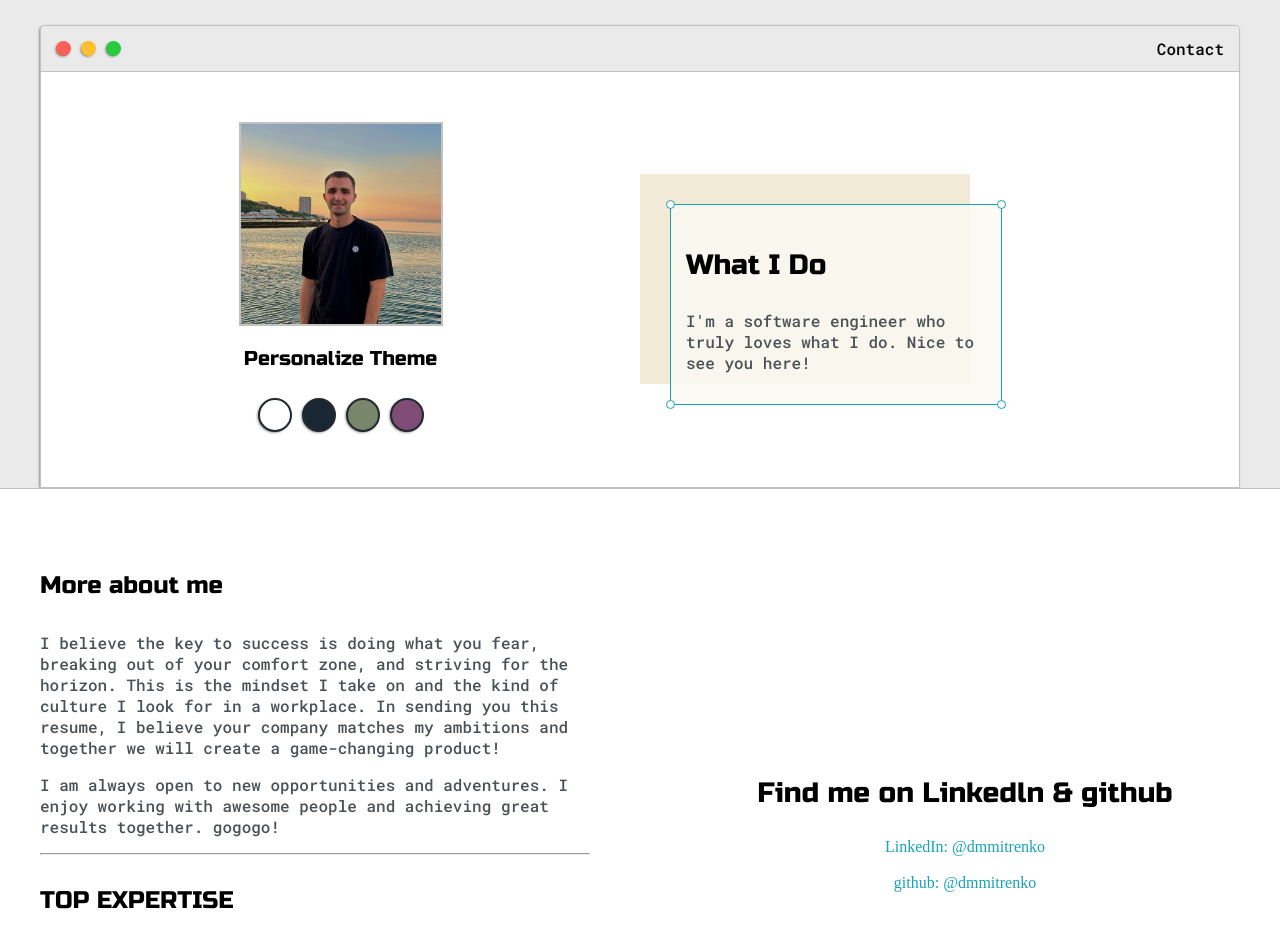
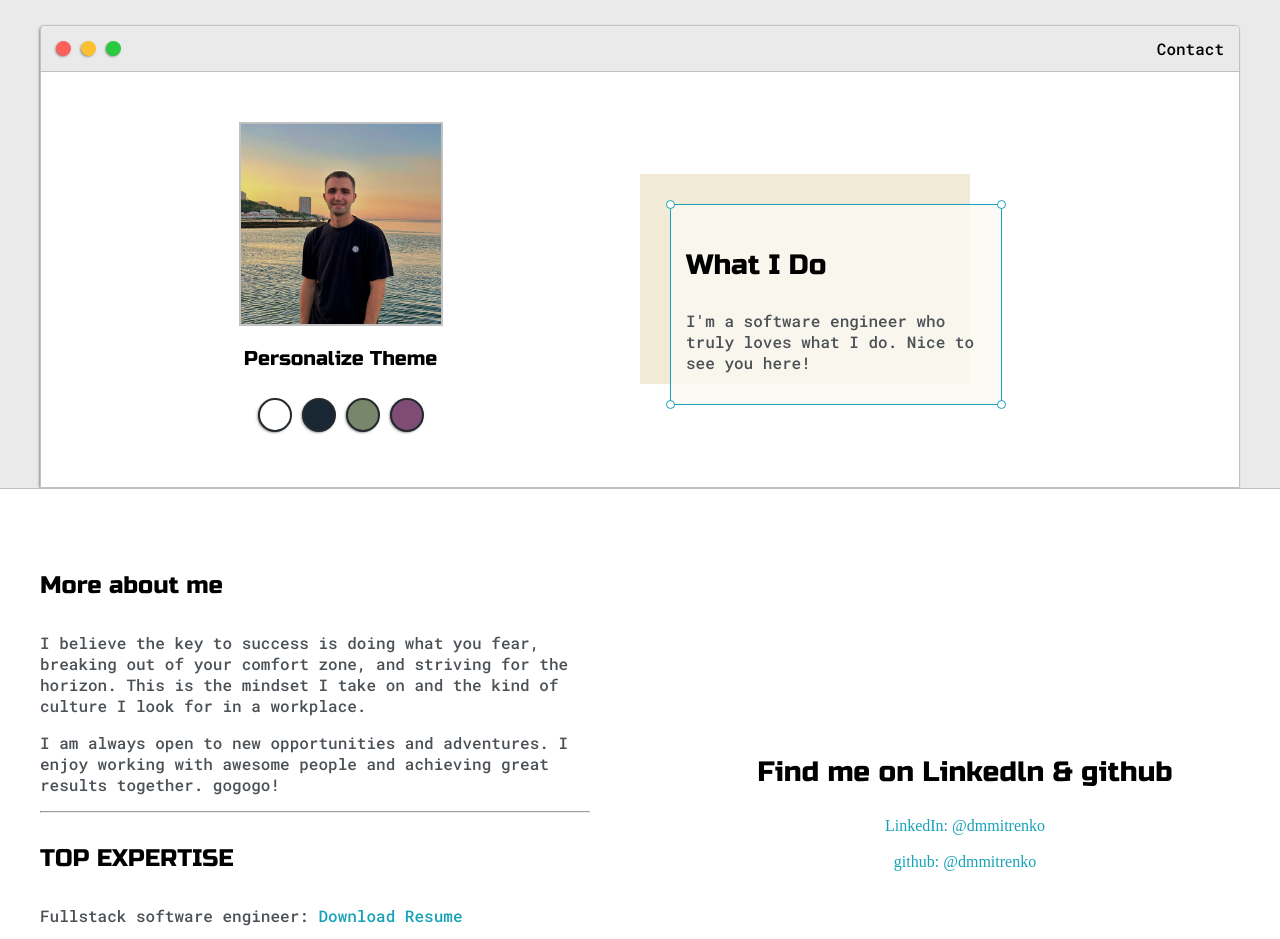
Before and after one commit to dmmitrenko/my-website, a plain HTML site: page index.html in a window 1280 px wide. Shown: the part 136-1075 px from the top of the page. Drawn offline with Linux system fonts and the light colour scheme.

Commit message:
Update index.html

```diff
--- a/index.html
+++ b/index.html
@@ -82,7 +82,7 @@
             <h4>More about me</h4>
 
             <p>
-              I believe the key to success is doing what you fear, breaking out of your comfort zone, and striving for the horizon. This is the mindset I take on and the kind of culture I look for in a workplace. In sending you this resume, I believe your company matches my ambitions and together we will create a game-changing product!
+              I believe the key to success is doing what you fear, breaking out of your comfort zone, and striving for the horizon. This is the mindset I take on and the kind of culture I look for in a workplace.
             </p>
 
             <p>
```
